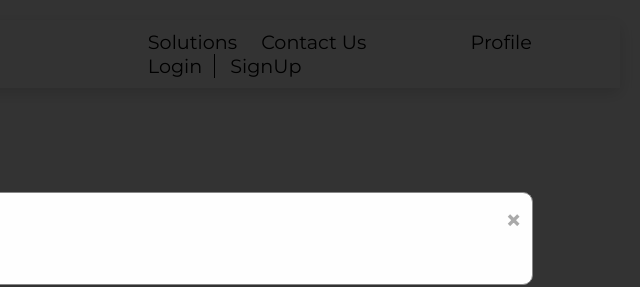
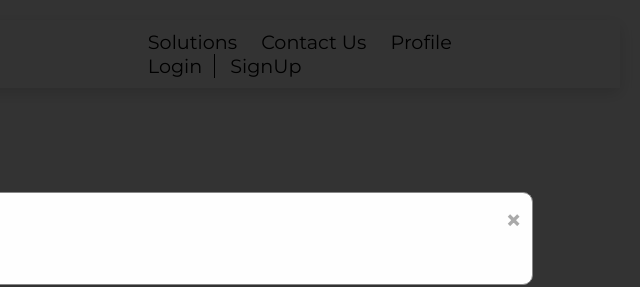
Before and after one commit to felipemora69/FinalProjectWWP01, a plain HTML site: page product.html in a window 1280 px wide. Shown: the top 287 px of the page, 640-1280 px from the left. Drawn offline with nearby package versions, Linux system fonts and the light colour scheme.

Commit message:
Update product.html to fit the visualization of the profile li a

```diff
--- a/product.html
+++ b/product.html
@@ -23,8 +23,8 @@
                     <div class="menu">
                         <ul class="menu-list">
                             <li><a href="FindaWorkspace.html">Solutions</a></li>
-                            <li><a class="a2" href="Contactus.html">Contact Us</a></li>
-                            <li><a href="login.html">Profile</a></li>
+                            <li><a href="Contactus.html">Contact Us</a></li>
+                            <li><a class="a2" href="login.html">Profile</a></li>
                             <li><a href="login.html" class="login-link" >Login<li><a href="signup.html" class="signup-link">SignUp</a></li></a></li>
                         </ul>
                     </div>
```
